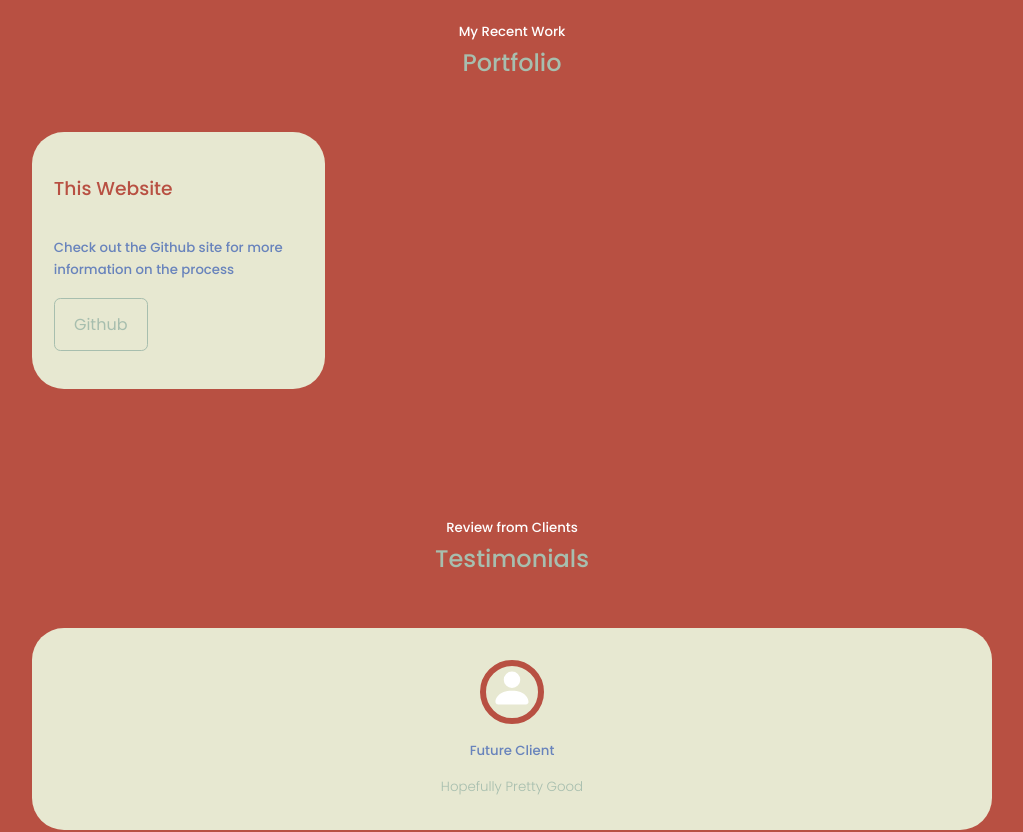
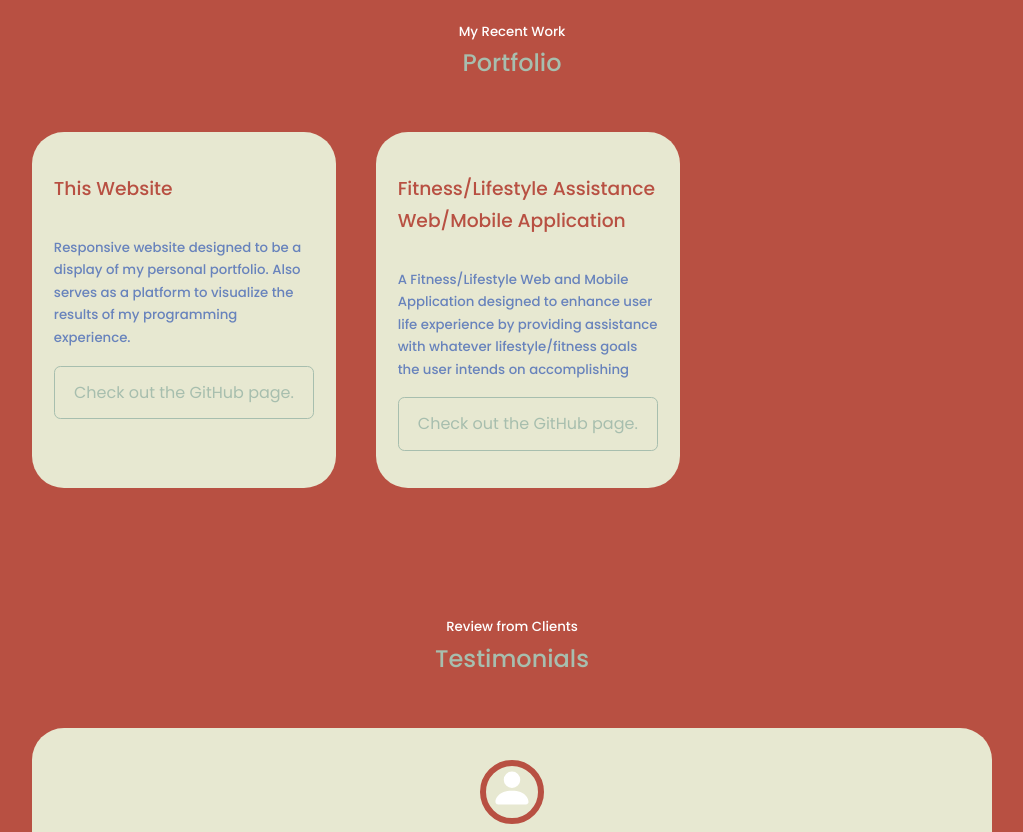
Before and after one commit to ATrapenard/portfolio-website, a React (Create React App) app: page / in a window 1280 px wide. Shown: the part 3200-4032 px from the top of the page, without its empty margins (128-1151 px from the left). Built offline with nearby package versions, Linux system fonts and the light colour scheme.

Commit message:
Finalized descriptions/css for first deployment of website

```diff
--- a/src/components/contact/Contact.jsx
+++ b/src/components/contact/Contact.jsx
@@ -45,7 +45,7 @@ const Contact = () => {
           <article className="contact__option">
             <BsFillChatTextFill className="contact__option-icon" />
             <h4>Text</h4>
-            <h5>Shoot me A Text</h5>
+            <h5>Shoot Me a Text</h5>
             <small>(310)-408-5105</small>
           </article>
         </div>
--- a/src/components/portfolio/Portfolio.jsx
+++ b/src/components/portfolio/Portfolio.jsx
@@ -5,7 +5,16 @@ const data = [
   {
     id: 1,
     title: "This Website",
+    description:
+      "Responsive website designed to be a display of my personal portfolio.  Also serves as a platform to visualize the results of my programming experience.",
     github: "https://github.com/ATrapenard/portfolio-website",
+  },
+  {
+    id: 2,
+    title: "Fitness/Lifestyle Assistance Web/Mobile Application",
+    description:
+      "A Fitness/Lifestyle Web and Mobile Application designed to enhance user life experience by providing assistance with whatever lifestyle/fitness goals the user intends on accomplishing",
+    github: "https://github.com/ATrapenard/fitness-lifestyle-app",
   },
 ];
 const Portfolio = () => {
@@ -14,17 +23,15 @@ const Portfolio = () => {
       <h5>My Recent Work</h5>
       <h2>Portfolio</h2>
       <div className="container portfolio__container">
-        {data.map(({ id, title, github }) => {
+        {data.map(({ id, title, description, github }) => {
           return (
             <article key={id} className="portfolio__item">
               <div className="portfolio__item-image"></div>
               <h3>{title}</h3>
-              <h5>
-                Check out the Github site for more information on the process
-              </h5>
+              <h5>{description}</h5>
               <div className="portfolio__item-cta">
                 <a href={github} className="btn" target="_blank">
-                  Github
+                  Check out the GitHub page.
                 </a>
               </div>
             </article>
```
